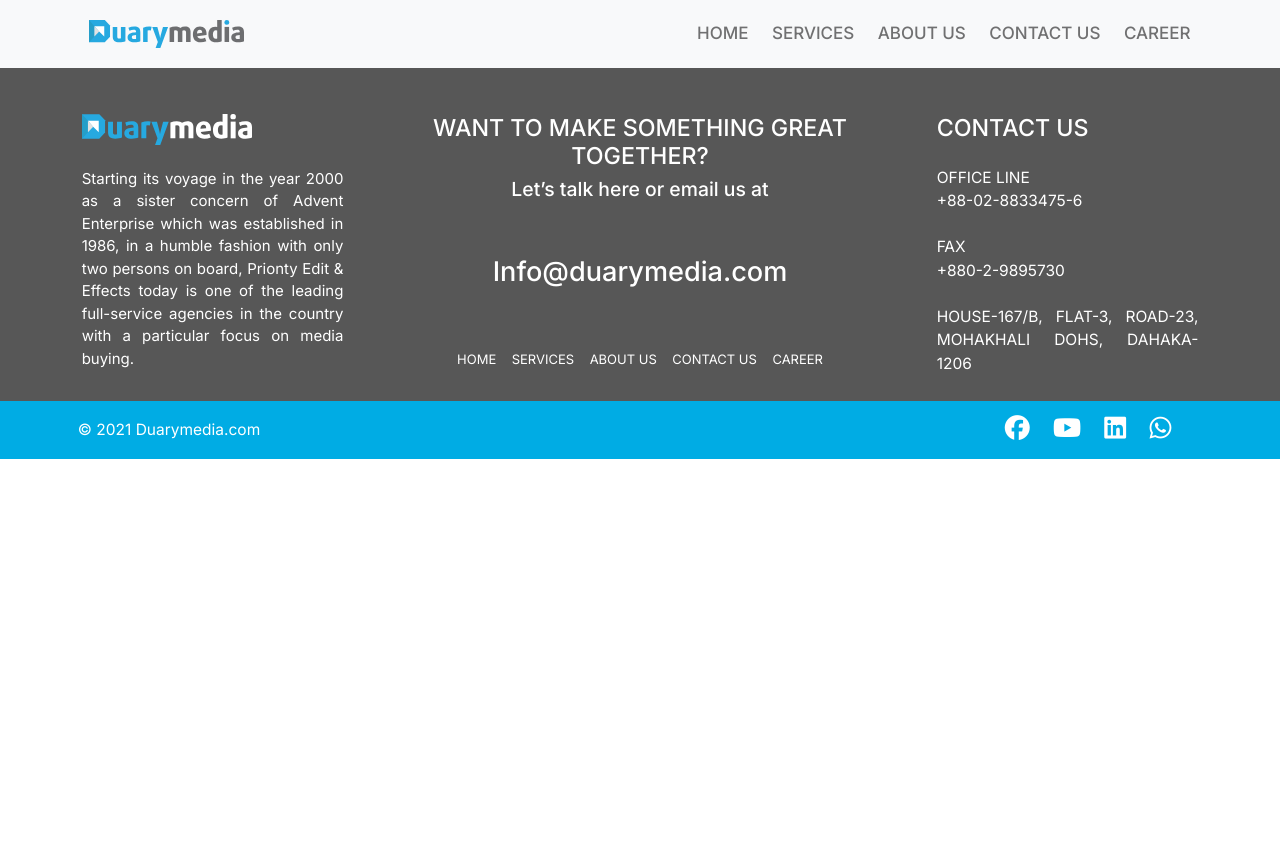
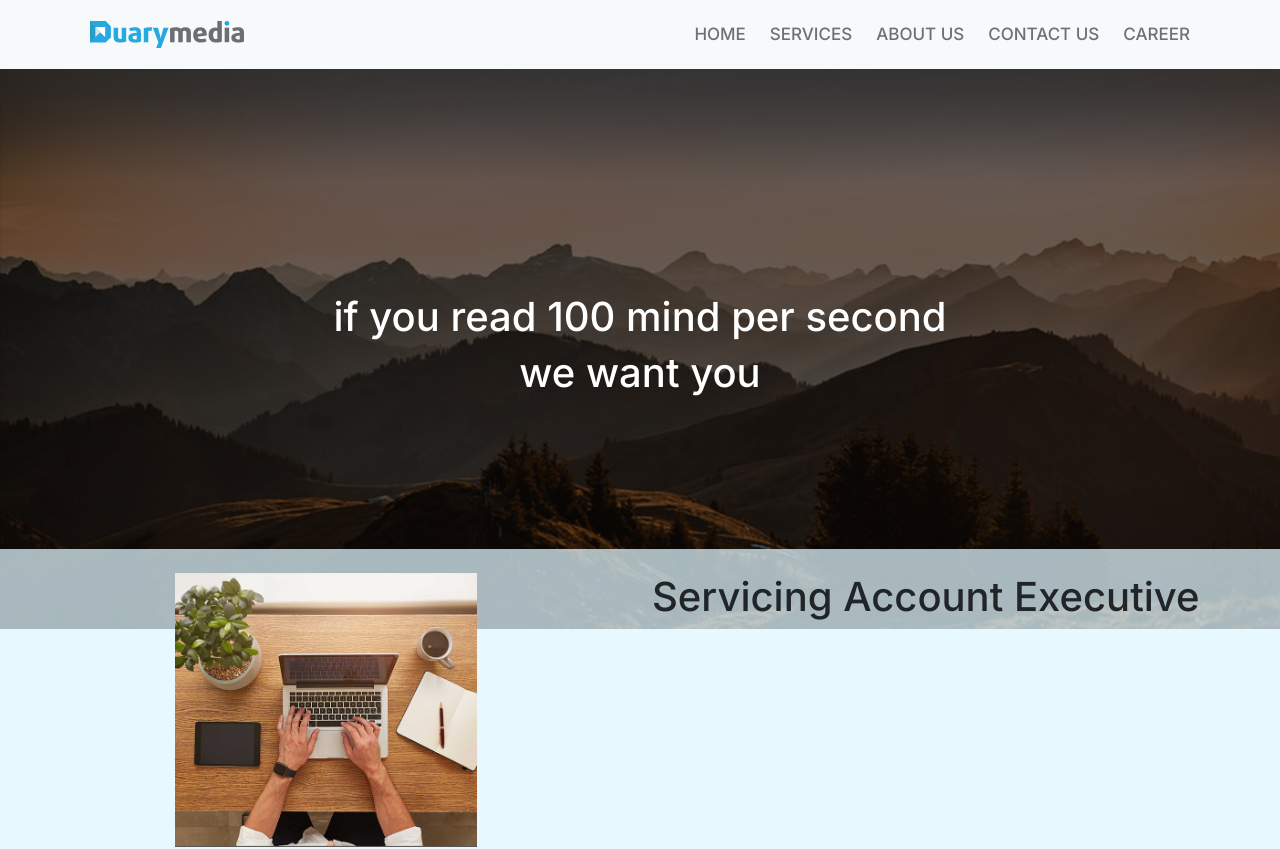
Before and after one commit to akashusr/duarymedia, a React (Create React App) app: page /career in a window 1280 px wide. Shown: the top 849 px of the page. Before the commit the page ends 800 px from the top, so only its background shows below. Built offline with nearby package versions, Linux system fonts and the light colour scheme.

Commit message:
footer vertical bar

```diff
--- a/src/App.css
+++ b/src/App.css
@@ -5,7 +5,7 @@
   padding: 0;
   box-sizing: border-box;
   font-family: Inter, sans-serif;
-  font-size: 15.5px;
+  font-size: 1rem;
 }
 p {
   margin-bottom: 0px;
@@ -25,3 +25,10 @@
 .navbar-light .navbar-nav .show > .nav-link {
   color: #26a9e0;
 }
+
+@media only screen and (max-width: 600px) {
+  :root,
+  * {
+    font-size: 0.9rem;
+  }
+}
--- a/src/App.js
+++ b/src/App.js
@@ -2,6 +2,7 @@
 import { Route, Routes } from 'react-router-dom';
 import './App.css';
 import Aboutus from './components/Aboutus/Aboutus';
+import Career from './components/Career/Career';
 import Contact from './components/Contact/Contact';
 import Footer from './components/Footer/Footer';
 import Header from './components/Header/Header';
@@ -14,7 +15,7 @@
       <Routes>
         <Route path="/aboutUs" element={<Aboutus />} />
         <Route path="/contactUs" element={<Contact />} />
-        {/* <Route path="about" element={<About />} /> */}
+        <Route path="/career" element={<Career />} />
       </Routes>
       <Footer />
     </>
--- a/src/components/Career/Career.css
+++ b/src/components/Career/Career.css
@@ -0,0 +1,14 @@
+.bg {
+  background-image: url("../../image/careerBG.png");
+  height: 70vh;
+  background-position: center;
+  background-repeat: no-repeat;
+  background-size: cover;
+}
+.light-blue {
+  background-color: #dff6febd;
+  /* opacity: 70%; */
+}
+.mt {
+  margin-top: -5rem;
+}
--- a/src/components/Career/Career.js
+++ b/src/components/Career/Career.js
@@ -1,8 +1,40 @@
+/* eslint-disable jsx-a11y/heading-has-content */
 import React from 'react'
+import career1 from '../../image/career1.png'
 import './Career.css'
 function Career() {
     return (
-        <div>Career</div>
+        <>
+            <section>
+                <div className="bg">
+                    <div className="container h-100">
+                        <div className="row align-items-center h-100">
+                            <div className="col-12 mx-auto">
+                                <h1 className=" uppercase text-white text-center" >if you read 100 mind per second</h1>
+                                <h1 className=" uppercase text-white text-center" >we want you</h1>
+                            </div>
+                        </div>
+                    </div>
+                </div>
+
+                <div className="light-blue mt">
+                    <div className="row p-4 ">
+                        <div className="col-md-6 ">
+                            <div className="d-flex justify-content-center">
+                                <img src={career1} alt="" className="img-fluid mb-4 w-50" />
+                            </div>
+                        </div>
+                        <div className="col-md-6 d-flex align-items-start">
+                            <div>
+                                <h1>Servicing
+                                    Account Executive</h1>
+                            </div>
+                        </div>
+
+                    </div>
+                </div>
+            </section>
+        </>
     )
 }
 
--- a/src/components/Contact/Contact.css
+++ b/src/components/Contact/Contact.css
@@ -4,6 +4,7 @@
   background-position: center;
   background-repeat: no-repeat;
   background-size: cover;
+  padding: 2rem;
 }
 .fa-solid,
 .fas {
--- a/src/components/Footer/Footer.css
+++ b/src/components/Footer/Footer.css
@@ -1,5 +1,5 @@
 .sub-title {
-  font-size: 15px;
+  font-size: 0.95rem;
   text-align: justify;
 }
 
@@ -7,11 +7,8 @@
   text-decoration: none;
 }
 
-/* .num > p {
-  font-size: 12px;
-} */
 .f-text {
-  font-size: 13px;
+  font-size: 0.9rem;
   color: white;
 }
 
@@ -21,7 +18,7 @@
 
 .fa-brands,
 .fab {
-  font-size: 25px;
+  font-size: 1.5rem;
 }
 .f-gray {
   background-color: #575757;
@@ -32,3 +29,24 @@
 a:hover {
   color: #00ace4;
 }
+
+@media only screen and (min-width: 1200px) {
+  .vl {
+    border-right: 2px solid #c3c3c3;
+  }
+}
+@media only screen and (max-width: 600px) {
+  .vl {
+    border-bottom: 2px solid #c3c3c3;
+  }
+}
+@media only screen and (max-width: 768px) {
+  .vl {
+    border-bottom: 2px solid #c3c3c3;
+  }
+}
+@media only screen and (max-width: 425px) {
+  .vl {
+    border-bottom: 2px solid #c3c3c3;
+  }
+}
--- a/src/components/Footer/Footer.js
+++ b/src/components/Footer/Footer.js
@@ -5,18 +5,19 @@
 function Footer() {
     return (
         <div className=" f-gray">
-            <div className="container pt-4">
+            <div className="container ">
                 <div className="row  text-white py-4">
-                    <div className="col">
+                    <div className="col vl">
                         <img alt=""
                             srcSet={logo}
                             width="170"
                             // height="30"
                             className="d-inline-block align-center pb-4" src={logo} alt="footerLogo" />
-                        <p className="sub-title">
+                        <p className=" mb-4 sub-title">
                             Starting its voyage in the year 2000 as a sister concern of Advent Enterprise which was established in 1986, in a humble fashion with only two persons on board, Prionty Edit & Effects today is one of the leading full-service agencies in the country with a particular focus on media buying.</p>
+                        {/* <div className="vl"></div> */}
                     </div>
-                    <div className="col-lg-6  text-lg-center py-lg-0 py-4 ">
+                    <div className="col-lg-6 text-lg-center py-lg-0 my-lg-0 my-4 py-4 vl ">
                         <h4 className="text-uppercase" >Want to make something great together?</h4>
                         <h5 className="" >Let’s talk here or email us at</h5>
                         <a className="text-white" href="mailto:Info@duarymedia.com"><h3 className="py-lg-5 py-2 text-white" >Info@duarymedia.com</h3></a>
@@ -33,14 +34,14 @@
                     <div className="col text-white">
                         <h4 className="py-lg-0 mb-4 text-uppercase" >CONTACT US</h4>
                         <div className="num">
-                            <p className="mb-0" >OFFICE LINE</p>
-                            <a href="tel:+88-02-8833475-6"><p className="text-white" >+88-02-8833475-6</p></a>
+                            <p className="mb-0 sub-title" >OFFICE LINE</p>
+                            <a href="tel:+88-02-8833475-6"><p className="text-white sub-title" >+88-02-8833475-6</p></a>
                         </div>
                         <div className="num py-4 ">
                             <p className="mb-0" >FAX</p>
-                            <a href="tel:+880-2-9895730"><p className=" text-white" >+880-2-9895730</p></a>
+                            <a href="tel:+880-2-9895730"><p className=" text-white sub-title" >+880-2-9895730</p></a>
                         </div>
-                        <p className="text-uppercase" >House-167/b, flat-3, Road-23,
+                        <p className="text-uppercase sub-title" >House-167/b, flat-3, Road-23,
                             Mohakhali DOHS, Dahaka- 1206</p>
                     </div>
                 </div>
```
